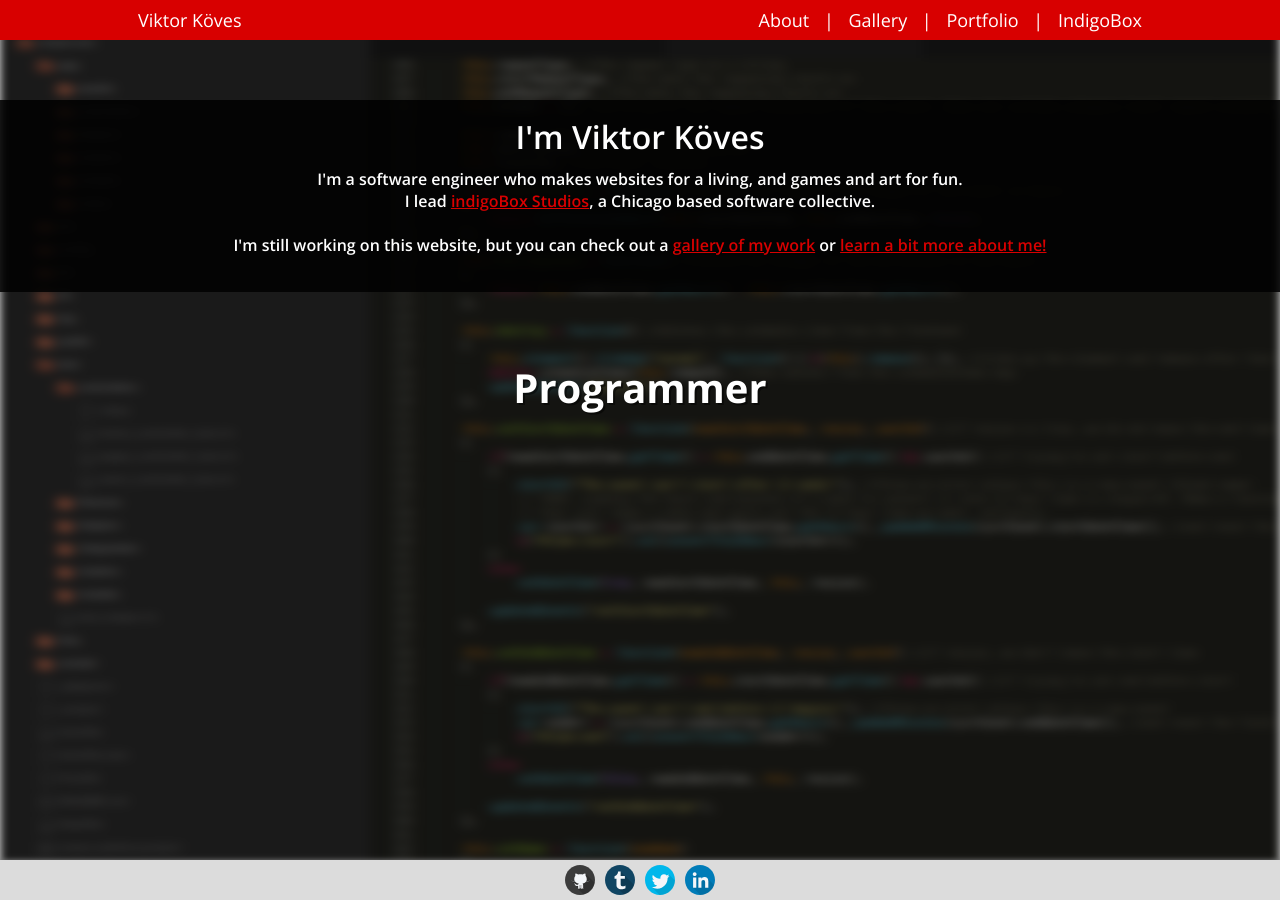
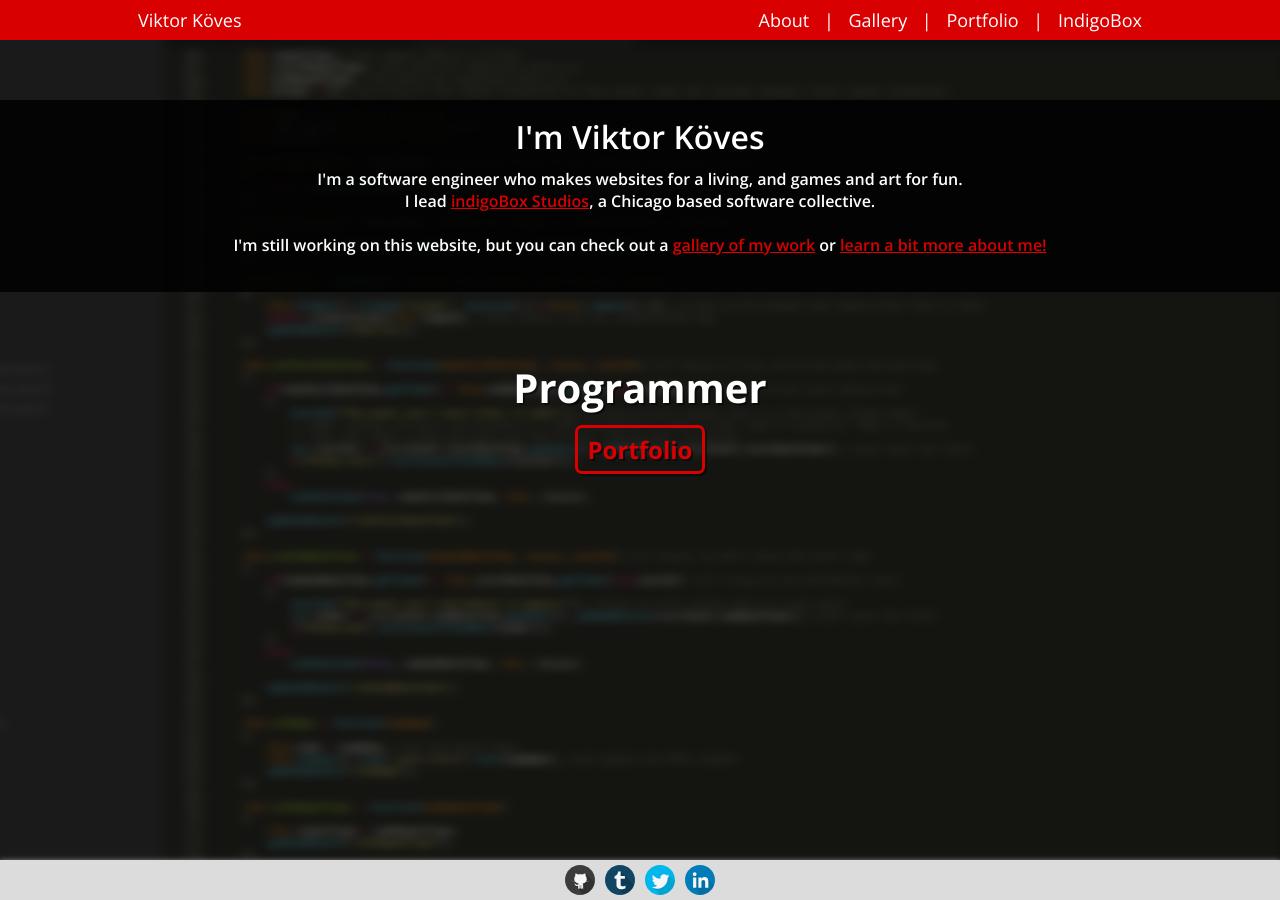
Before and after one commit to vkoves/vkoves.github.io, a Jekyll site: the page built from index.html, in a window 1280 px wide. Built offline with Jekyll 4.4.1, drawn with Linux system fonts in a browser that asks for light colours.

Commit message:
HOMEPAGE - Fixed header not working due to background image on homepage, and added portfolio and gallery buttons to different image backgrounds

```diff
--- a/css/index.css
+++ b/css/index.css
@@ -18,17 +18,19 @@
 	height: 100%;
 	left: 0;
 	top: 0;
+	z-index: -1;
 }
 .background-container div:first-of-type
 {
 	position: absolute !important;
 	top: 0 !important;
-    left: 0% !important;
-    width: 100% !important;
+	left: -1% !important;
+	width: 102% !important;
 	height: 100% !important;
-	z-index: -1 !important;
-    -webkit-filter: brightness(50%) blur(5px);
+	-webkit-filter: brightness(50%) blur(5px);
 	filter: brightness(50%) blur(5px);
+	background-position: center center !important;
+	background-size: cover !important;
 }
 h4 a
 {
@@ -47,3 +49,15 @@
 	text-shadow: 2px 2px rgba(0,0,0,0.5);
 }
 .photo-text.active { display: block; }
+.photo-text a
+{
+	border: solid 3px #d80000;
+	display: inline-block;
+	color: #d80000;
+	text-decoration: none;
+	padding: 5px 10px;
+	box-shadow: 2px 2px rgba(0,0,0,0.5);
+	border-radius: 7px;
+	font-size: 24px;
+	margin-top: 10px;
+}
--- a/css/main.css
+++ b/css/main.css
@@ -30,6 +30,7 @@
 	top: 0px;
 	text-align: left;
 	background: #D80000;
+	z-index: 5;
 }
 #header-inside
 {
--- a/js/index.js
+++ b/js/index.js
@@ -1,7 +1,8 @@
 var delay = 5000; //the delay in animation
-var imageTitles = ["Programmer", "Photographer", "Artist", "Web Developer"];
+var imageTitles = ["Programmer <br><a href='portfolio.html'>Portfolio</a>", "Photographer", "Artist <br><a href='gallery.html'>Gallery</a>", "Web Developer <br><a href='portfolio.html'>Portfolio</a>"];
 var imageURLs = ["/images/home/programmer.png", "/images/home/photographer.jpg", "/images/home/artist.png", "/images/home/web-developer.png"];
-var currentIndex = 1;
+var currentIndex = 0;
+var interval;
 
 $(document).ready(function() {
 	$(".background-container .inner").bgswitcher({
@@ -9,12 +10,15 @@
 	  interval: delay
 	});
 
-	setInterval(animateText, delay);
+	$(".photo-text.active").html(imageTitles[currentIndex]); //set active text to first value manually, since we don't need animation
+	currentIndex++; //and increment index
+
+	interval = setInterval(animateText, delay);
 });
 
 function animateText()
 {
-	$(".photo-text.disabled").text(imageTitles[currentIndex]);
+	$(".photo-text.disabled").html(imageTitles[currentIndex]);
 	$(".photo-text.active").fadeOut(function()
 	{
 		$(".photo-text.disabled").fadeIn(function()
```
